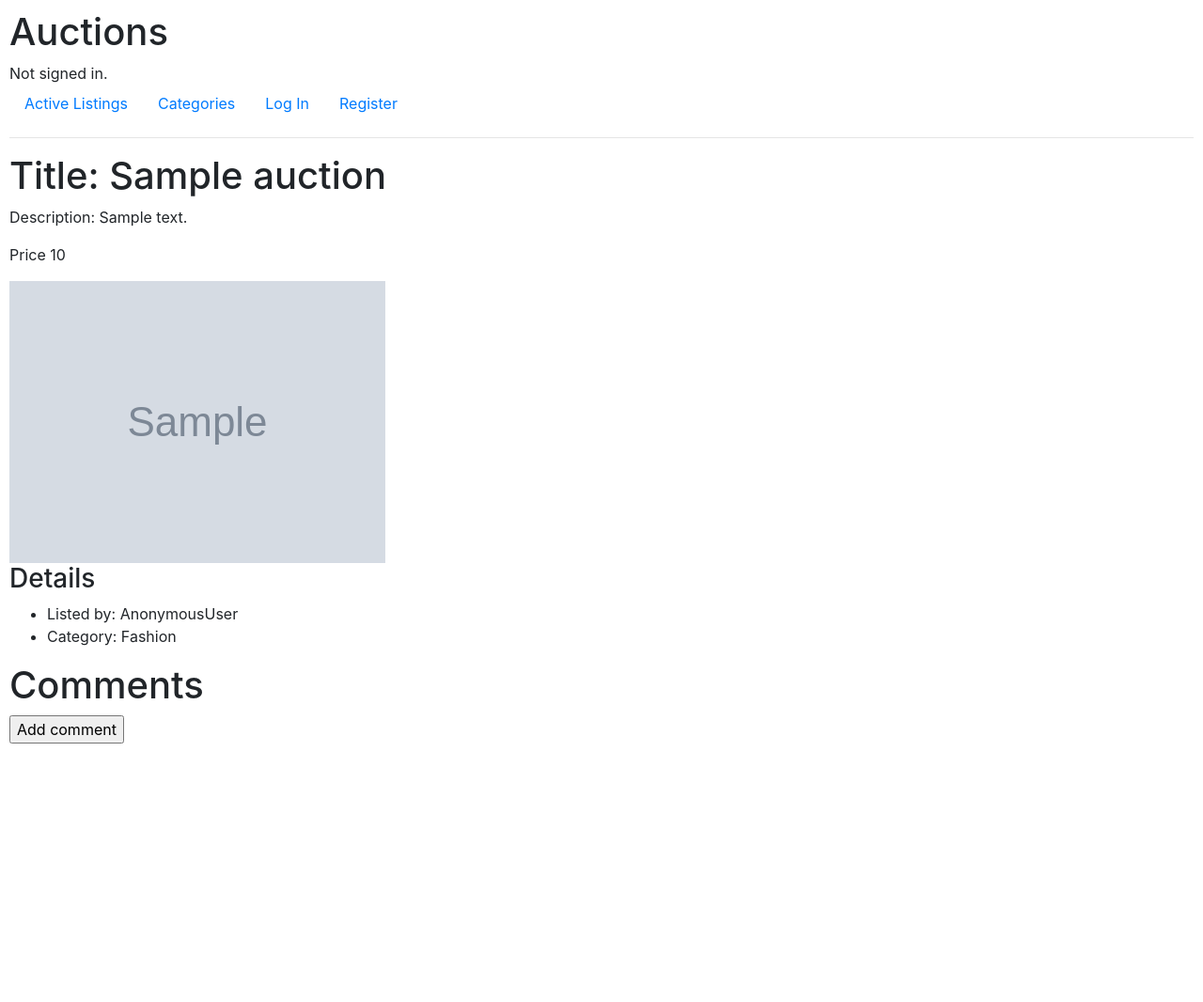
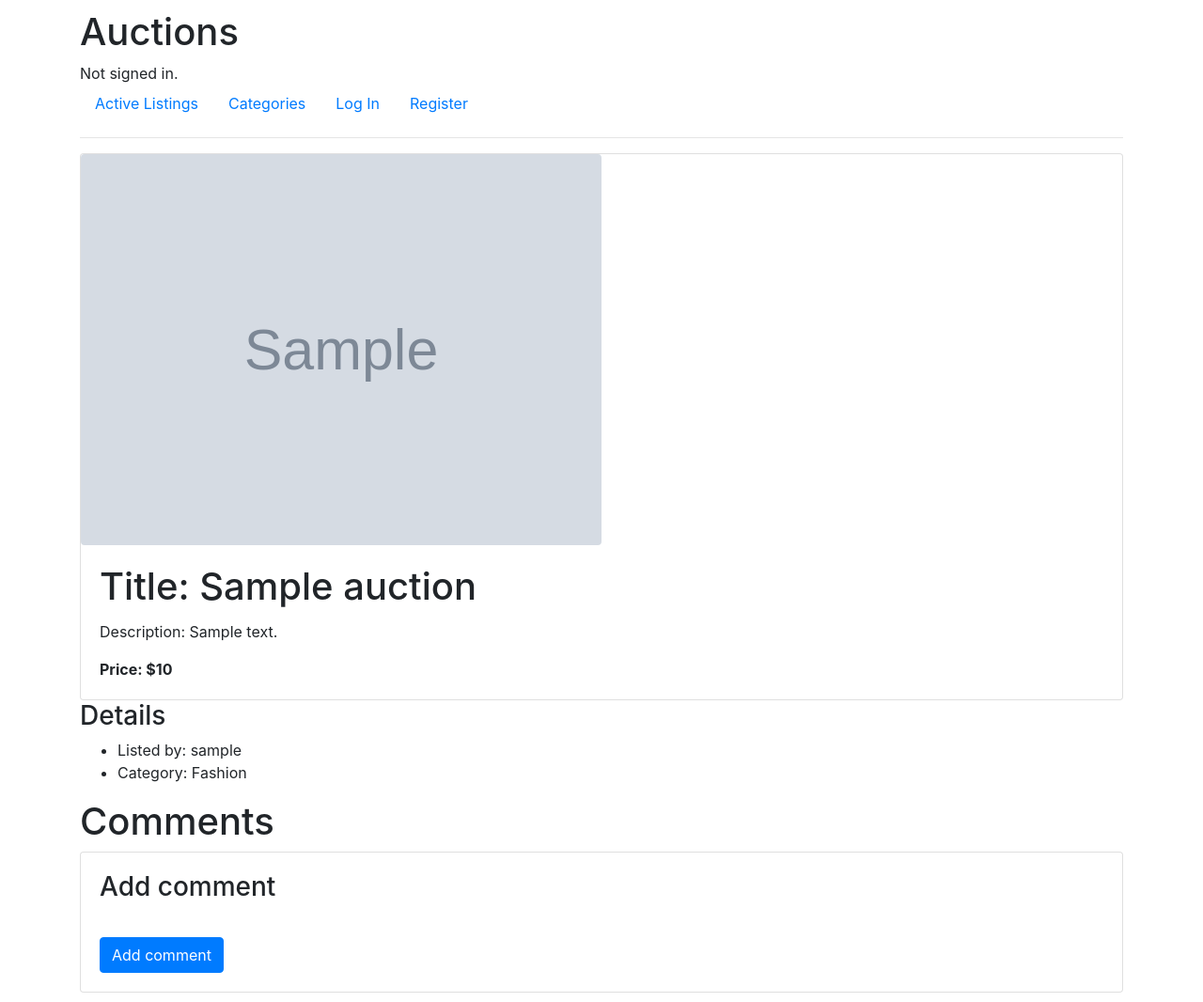
Before and after one commit to cdramirezh/commerce, a Django app: page /auction/1 in a window 1280 px wide. Shown: the whole page at 94% size. Before the commit the page ends 791 px from the top, so only its background shows below. Run offline with Django 3.2, Linux system fonts and the light colour scheme; tables that the repository leaves empty hold one stand-in row (values such as "Sample post"); grey boxes marked "Sample" are stand-in pictures; some libraries are stand-ins or nearby versions.

Commit message:
Now the auction page is aesthetically okay. Fixed a bug where the App failed when trying to close an auction with no bids

```diff
--- a/auctions/models.py
+++ b/auctions/models.py
@@ -50,7 +50,11 @@ class Auction(models.Model):
         # .order_by('amount') is selfexplanatory
         # the 'minus' (-) in '-amount' tells the order_by method to sort by descending order
         # [0] gets the first element
-        winner = Bid.objects.all().filter(auction=self).order_by('-amount')[0].user
+        try:
+            winner = Bid.objects.all().filter(auction=self).order_by('-amount')[0].user
+        except IndexError:
+            winner = None
+        # The latter query fails when there's no bid. Fix that
 
         if winner is not None: self.winner=winner
 
--- a/auctions/templates/auctions/auction_page.html
+++ b/auctions/templates/auctions/auction_page.html
@@ -14,38 +14,57 @@
         {% else %}
         {% endif %}
 
-        <h1>Title: {{ auction.title }}</h1>
-        <p>Description: {{ auction.description }}</p>
-        <p>Price {{ auction.price }}</p>
-        <img src="{{ auction.image }}" alt="This auction has no image">
+        <div class="card">
+            <img class="card-img-top rounded" src="{{ auction.image }}" alt="This auction has no image" style="max-width: 50%;">
+            <div class="card-body">
+                <h1 class="card-title">Title: {{ auction.title }}</h1>
+                <p class="card-text">Description: {{ auction.description }}</p>
+                <p class="card-text"><b>Price: ${{ auction.price }}</b></p>
+            </div>
+        </div>
 
         {% if user.is_authenticated %}
 
             {% if auction.is_active %}
 
                 {% if user_is_creator %}
+
+                    <div class="card">
+                        <div class="card-body">
                             <form action="{% url 'close' auction.id %}" method="POST">
                                 {% csrf_token %}
-                        <label for="id_close">Close auction</label>
-                        <input id="id_close" type="submit" value="Close">
+                                <p class="card-text" for="id_close">Close auction</p>
+                                <input class="btn btn-warning" id="id_close" type="submit" value="Close">
                             </form>
+                        </div>
+                    </div>
+
                 {% else %}
-                    <p>
+
+                    <div class="card">
+                        <div class="card-body">
+                            <p class="card-text">
                                 ({{ number_of_bids }}) bids so far.
                                 {% if user_is_last_bidder %}
                                 Your bid is the current bid.
                                 {% endif %}
                             </p>
+                            <p class="card-text">Bid on the Auction!</p>
                             <form action="{% url 'bid' auction.id %}" method="POST">
                                 {% csrf_token %}
                                 <label for="id_amount">Amount:</label>
                                 <input id="id_amount" type="number" name="amount" min="{{ min_bid_value }}" required="">
-                        <input type="submit" value="Bid">
+                                <input type="submit" value="Bid!" class="btn btn-success">
                             </form>
+                        </div>
+                    </div>
+
                 {% endif %}
 
             {% elif user_is_winner %}
-                <div>You're the winner!</div>
+                <div class="alert alert-success" role="alert">
+                    <h1>You're the winner!</h1>
+                </div>
             {% else %}
             {% endif %}
         {% endif %}
@@ -53,7 +72,7 @@
         <div>
             <h3>Details</h3>
             <ul>
-                <li>Listed by: {{ user }}</li>
+                <li>Listed by: {{ auction.creator }}</li>
                 <li>Category:
                     {% if auction.get_category_display %}
                         {{auction.get_category_display}}
@@ -66,17 +85,27 @@
 
         <div>
             <h1>Comments</h1>
+
+            <div class="card">
+                <div class="card-body">
+                    <h3 class="card-title">Add comment</h3>
                     <form action="{% url 'add_comment' auction.id %}" method="POST">
                         {% csrf_token %}
                         {{ comment_form }}
-                <input type="submit" value="Add comment">
+                        <br>
+                        <input type="submit" value="Add comment" class="btn btn-primary">
                     </form>
+                </div>
+            </div>
+
+            <ul class="list-group">
             {% for comment in comments %}
-                <p>
+                <li class="list-group-item">
                     <b>{{ comment.user }}: </b>
                     {{ comment.content }}
-                </p>
+                </li>
             {% endfor %}
+            </ul>
         </div>
 
     {% endif %}
--- a/auctions/templates/auctions/layout.html
+++ b/auctions/templates/auctions/layout.html
@@ -8,6 +8,7 @@
         <link href="{% static 'auctions/styles.css' %}" rel="stylesheet">
     </head>
     <body>
+        <div class='container'>
         <h1>Auctions</h1>
         <div>
             {% if user.is_authenticated %}
@@ -25,7 +26,10 @@
             </li>
             {% if user.is_authenticated %}
                 <li class="nav-item">
-                    <a class="nav-link" href="{% url 'watchlist' %}">Watchlist({{ auctions_in_watchlist }})</a>
+                    <a class="nav-link" href="{% url 'watchlist' %}">
+                        Watchlist
+                        <span class="badge bg-secondary text-white">{{ auctions_in_watchlist }}</span>
+                    </a>
                 </li>
                 <li class="nav-item">
                     <a class="nav-link" href="{% url 'create_auction' %}">Create Listing</a>
@@ -46,4 +50,5 @@
         {% block body %}
         {% endblock %}
     </body>
+    <div>
 </html>
```
Also changed, not shown: auctions/templates/auctions/index.html (+24 -5 lines). Lines whose indentation alone changed are shown as unchanged.
